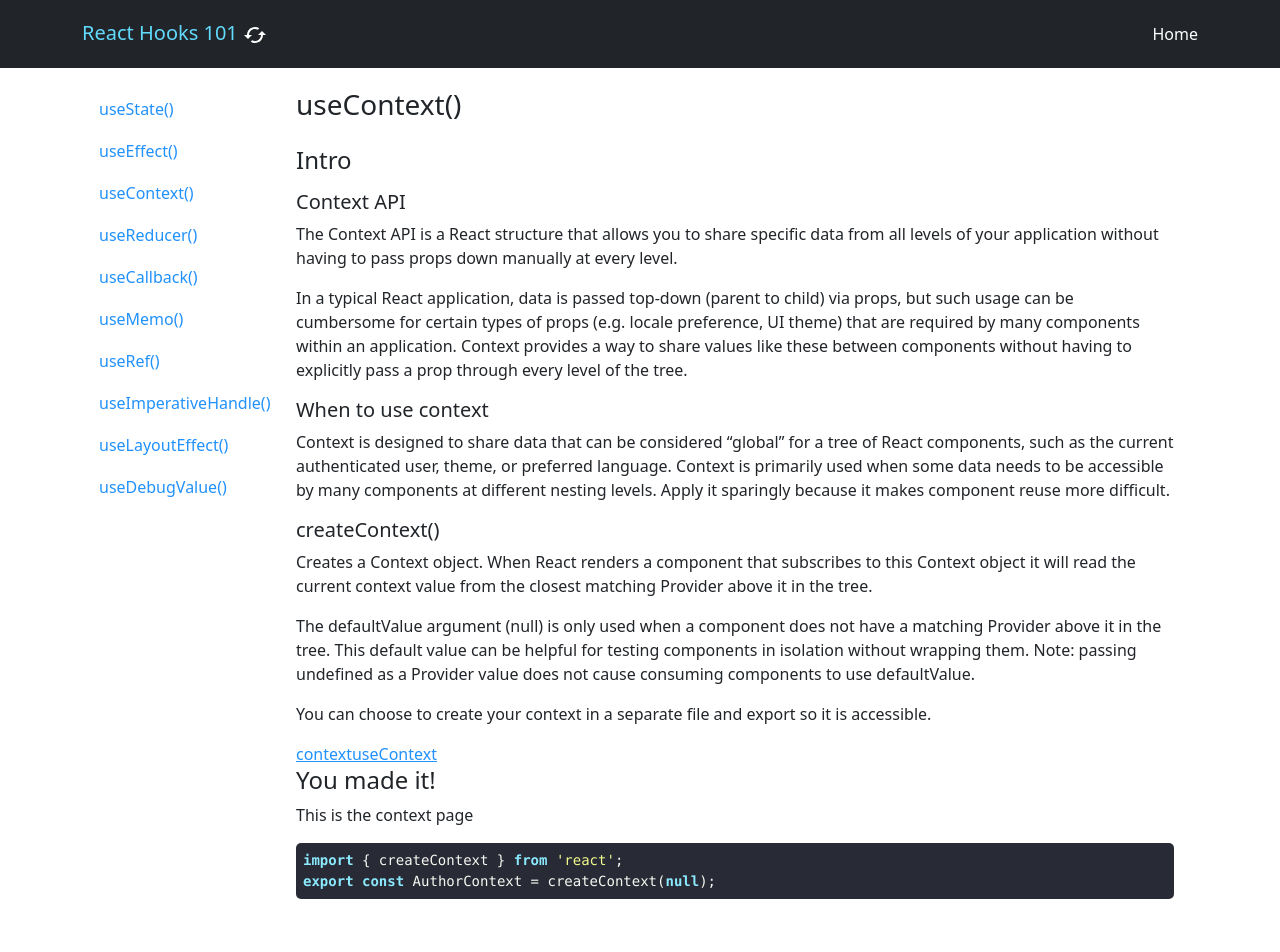
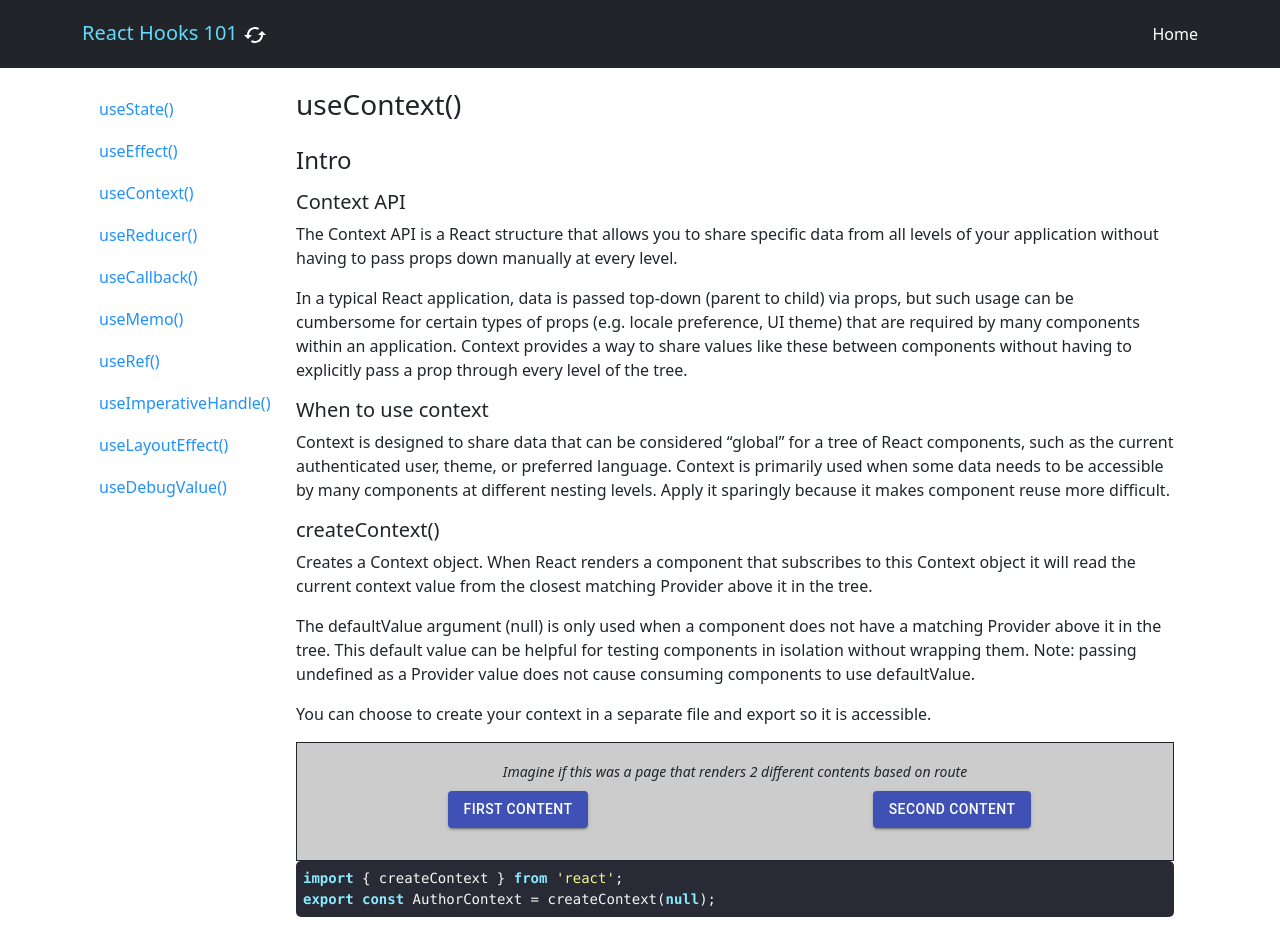
Before and after one commit to axtck/rhooks101, a React (Create React App) app: page /hooks/useContext in a window 1280 px wide. Shown: the top 952 px of the page. Built offline with nearby package versions, Linux system fonts and the light colour scheme.

Commit message:
Update context

```diff
--- /dev/null
+++ b/src/containers/Context/FirstContextContainer.tsx
@@ -0,0 +1,18 @@
+import React, { FunctionComponent, useContext } from "react";
+import { AuthorContext } from "../../context";
+
+interface FirstContextContainerProps { };
+
+const FirstContextContainer: FunctionComponent<FirstContextContainerProps> = () => {
+
+    const message = useContext(AuthorContext);
+
+    return (
+        <React.Fragment>
+            <h4>This is the first context content</h4>
+            {message}
+        </React.Fragment>
+    );
+};
+
+export default FirstContextContainer;
--- /dev/null
+++ b/src/containers/Context/SecondContextContainer.tsx
@@ -0,0 +1,28 @@
+import { TextField } from "@material-ui/core";
+import React, { ChangeEvent, FunctionComponent } from "react";
+
+interface SecondContextContainerProps { };
+
+const SecondContextContainer: FunctionComponent<SecondContextContainerProps> = () => {
+
+    const handleMessageChange = (e: ChangeEvent<HTMLInputElement>) => {
+        e.preventDefault();
+
+
+    };
+
+    return (
+        <React.Fragment>
+            <h4>This is the second context content</h4>
+            <p>Send a message to the first page!</p>
+            <TextField
+                margin="normal"
+                size="small"
+                name="name"
+                label="Name"
+                variant="outlined"
+                onChange={handleMessageChange} />      </React.Fragment>
+    );
+};
+
+export default SecondContextContainer;
--- a/src/context.ts
+++ b/src/context.ts
@@ -1,3 +1,3 @@
 import { createContext } from 'react';
 
-export const AuthorContext = createContext(null);
+export const AuthorContext = createContext("");
--- a/src/pages/BasicHooks/ContextPage.tsx
+++ /dev/null
@@ -1,16 +0,0 @@
-import React, { FunctionComponent } from "react";
-
-interface ContextPageProps { };
-
-const ContextPage: FunctionComponent<ContextPageProps> = () => {
-
-    return (
-        <React.Fragment>
-            <h4>You made it!</h4>
-            <p>This is the context page</p>
-
-        </React.Fragment>
-    );
-};
-
-export default ContextPage;
--- a/src/pages/BasicHooks/UseContextPage.tsx
+++ b/src/pages/BasicHooks/UseContextPage.tsx
@@ -1,17 +1,27 @@
-import React, { createContext, FunctionComponent } from "react";
-import { Route } from "react-router";
-import { Link } from "react-router-dom";
+import React, { FunctionComponent, MouseEvent, useState } from "react";
+import { Route, useHistory, useRouteMatch } from "react-router";
+import { Switch } from "react-router-dom";
 import SyntaxHighlighter from "react-syntax-highlighter/dist/esm/default-highlight";
 import { dracula } from 'react-syntax-highlighter/dist/esm/styles/hljs';
 import { Constants } from "../../constants";
 import { AuthorContext } from "../../context";
-import ContextPage from "./ContextPage";
+import FirstContextContainer from "../../containers/Context/FirstContextContainer";
+import SecondContextContainer from "../../containers/Context/SecondContextContainer";
+import { Button } from "@material-ui/core";
 
 interface UseContextPageProps { };
 
 const UseContextPage: FunctionComponent<UseContextPageProps> = () => {
 
+    // const [authorMessage, setAuthorMessage] = useState<string>("");
 
+    const { path, url } = useRouteMatch();
+    const history = useHistory();
+
+    const handleClickContent = (e: MouseEvent<HTMLButtonElement>) => {
+        e.preventDefault();
+        history.push(`${url}/${e.currentTarget.id}`);
+    };
 
     return (
         <React.Fragment>
@@ -39,12 +49,27 @@ const UseContextPage: FunctionComponent<UseContextPageProps> = () => {
                 Note: passing undefined as a Provider value does not cause consuming components to use defaultValue.
             </p>
             <p>You can choose to create your context in a separate file and export so it is accessible.</p>
-            <Link to="/context">context</Link>
-            <Link to="/hooks/useContext">useContext</Link>
-            <AuthorContext.Provider value={null}>
-                <Route path="/hooks/useContext" component={ContextPage} />
-                <Route path="/context" component={ContextPage} />
-            </AuthorContext.Provider>
+            <div className="border border-dark p-3 bg-soft text-center">
+                <small><em>Imagine if this was a page that renders 2 different contents based on route</em></small>
+                <div className="row mb-3 mt-2">
+                    <div className="col">
+                        <Button variant="contained" color="primary" id="first" onClick={handleClickContent}>
+                            first content
+                        </Button>
+                    </div>
+                    <div className="col">
+                        <Button variant="contained" color="primary" id="second" onClick={handleClickContent}>
+                            second content
+                        </Button>
+                    </div>
+                </div>
+                <AuthorContext.Provider value={"hello"}>
+                    <Switch>
+                        <Route path={`${path}/first`} component={FirstContextContainer} />
+                        <Route path={`${path}/second`} component={SecondContextContainer} />
+                    </Switch>
+                </AuthorContext.Provider>
+            </div>
             <SyntaxHighlighter
                 language="javascript"
                 style={dracula}
--- a/src/routes/MainRoutes.tsx
+++ b/src/routes/MainRoutes.tsx
@@ -7,7 +7,6 @@ import UseLayoutEffectPage from "../pages/AdditionalHooks/UseLayoutEffectPage";
 import UseMemoPage from "../pages/AdditionalHooks/UseMemoPage";
 import UseReducerPage from "../pages/AdditionalHooks/UseReducerPage";
 import UseRefPage from "../pages/AdditionalHooks/UseRefPage";
-import ContextPage from "../pages/BasicHooks/ContextPage";
 import UseContextPage from "../pages/BasicHooks/UseContextPage";
 import UseEffectPage from "../pages/BasicHooks/UseEffectPage";
 import UseStatePage from "../pages/BasicHooks/UseStatePage";
@@ -31,7 +30,6 @@ const MainRoutes: FunctionComponent<MainRoutesProps> = () => (
 
         {/* other routes */}
         <Route path="/home" component={HomePage} />
-        <Route path="/context" component={ContextPage} />
 
         {/* redirects */}
         <Redirect to="/home" />
--- a/src/styles/_variables.scss
+++ b/src/styles/_variables.scss
@@ -1,3 +1,4 @@
 $primary: #2191fb;
 $react: #61dafb;
 $neat: #57cc99;
+$soft: #ccc;
--- a/src/styles/custombs.scss
+++ b/src/styles/custombs.scss
@@ -10,6 +10,7 @@
 $custom-colors: (
   "neat": $neat,
   "react": $react,
+  "soft": $soft,
 );
 
 // for spacing ($spacer = 1rem)
```
